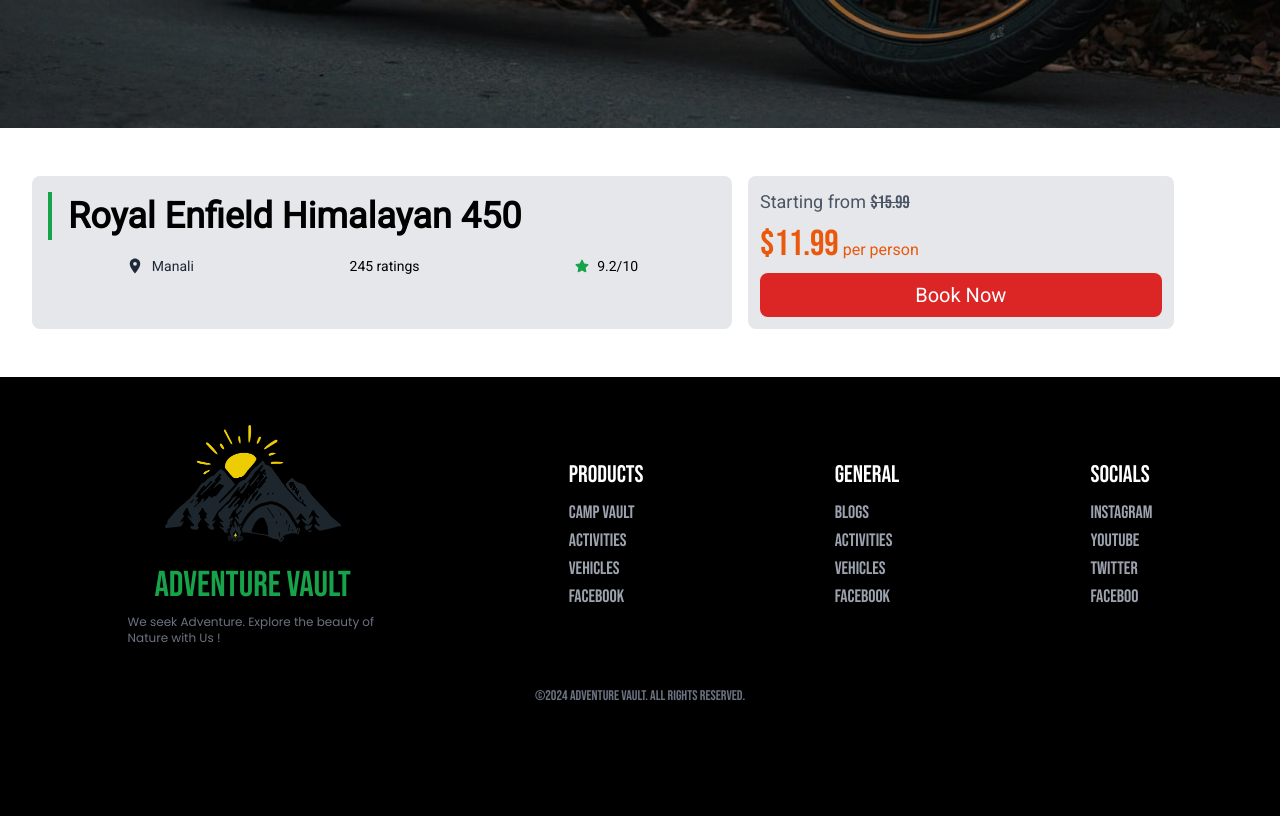
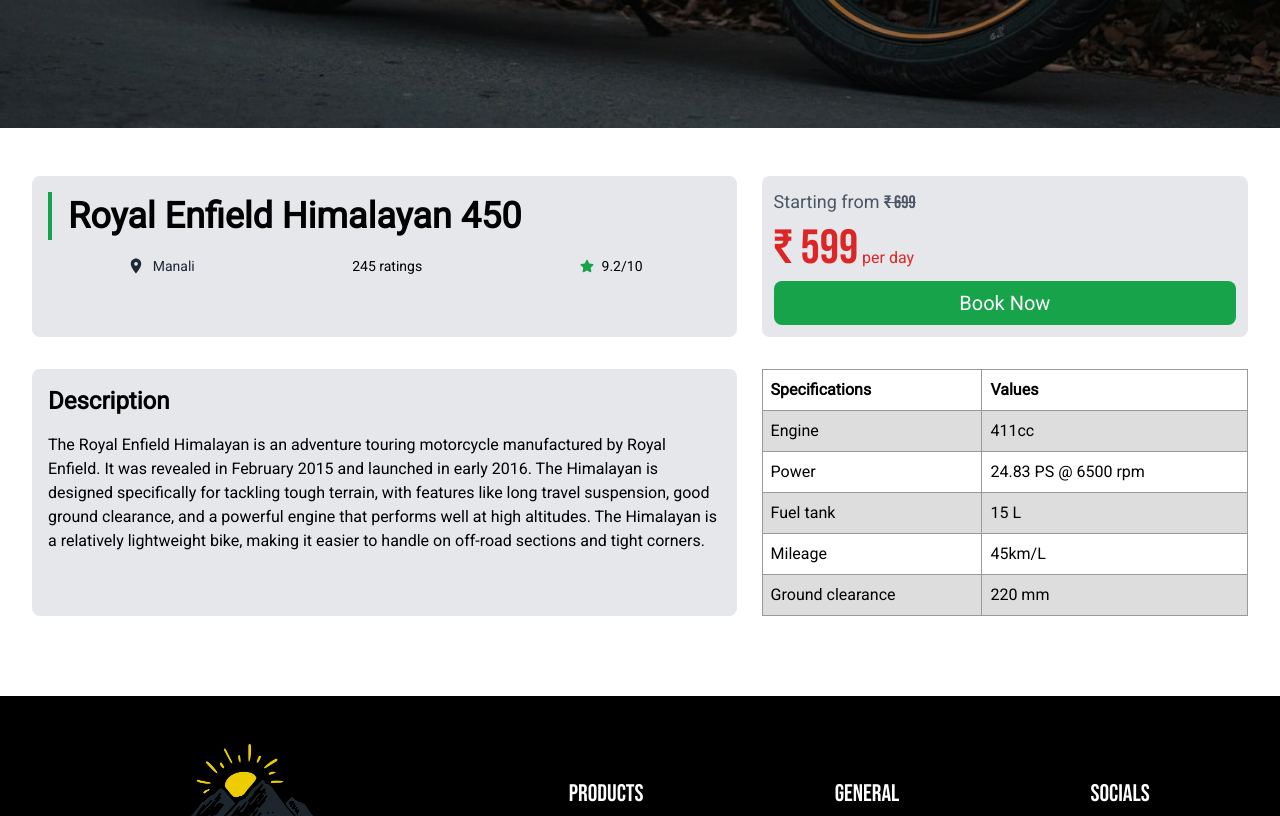
Before and after one commit to akhil683/adventure-camp, a React (Vite) app: page /booking in a window 1280 px wide. Shown: the part 720-1536 px from the top of the page. Before the commit the page ends 1466 px from the top, so only its background shows below. Built offline with nearby package versions, Linux system fonts and the light colour scheme; no server answers.

Commit message:
created cartCard & complete booking section

```diff
--- /dev/null
+++ b/src/components/CartItem.jsx
@@ -0,0 +1,54 @@
+import React from 'react'
+import Img from "../assets/campingImg.jpg"
+import ReactStars from "react-rating-stars-component"
+import { MdDelete } from "react-icons/md";
+import { FaHeart } from "react-icons/fa";
+
+const CartItem = () => {
+  const quantity = [1, 2, 3, 4, 5, 6, 7, 8, 9, 10]
+
+  return (
+          <div className='w-full flex md:p-2  md:mb-4 mb-6 rounded-lg hover:bg-gray-100 duration-200'>
+            <div className='md:w-[30%] w-[100px] h-[100px] md:h-[150px] rounded-lg overflow-hidden'>
+              <img src={Img} alt="" className='w-full h-full object-cover' />
+            </div>
+            <div className="w-[70%] px-2">
+              <div className='flex justify-between'>
+                <h3 className='md:text-2xl text-lg font-bebasNeue'>Camping Tent [ 8 Person ] </h3>
+                <div className='text-sm'>
+                  <label className='max-md:hidden'>Quantitiy: </label>
+                  <select className='border-2 w-[50px] border-gray-400 rounded-md outline-none'>
+                  {quantity.map(quantity => (
+                    <option key={quantity} value={quantity}>{quantity}</option>
+                  )) }
+                  </select>
+                </div>
+              </div>
+              <p className='text-xs'>Brand: Adventure Vault</p>
+              <span className='flex items-center gap-2 md:text-sm text-xs mt-2'>
+                <ReactStars
+                  count={5}
+                  value={4}
+                  edit={false}
+                  isHalf={true}
+                  size={16}
+                  activeColor="#16a34a"
+                /> (4)
+              </span>
+              <div className='flex justify-between items-end'>
+              <div className='flex md:gap-6 gap-4 md:mt-6 mt-2 md:text-sm text-xs text-gray-600'>
+                <button className='flex gap-2 items-center hover:text-gray-700 px-2 py-1 hover:bg-gray-200 rounded-md duration-200'>
+                  <MdDelete /> Remove
+                </button>
+                <button className='flex md:gap-2 gap-1 items-center hover:text-gray-700 px-2 py-1 hover:bg-gray-200 rounded-md duration-200'>
+                  <FaHeart /> Wishlist
+                </button>
+              </div>
+              <p className='md:text-3xl text-lg font-bebasNeue text-red-600'><strike className="mr-2 md:text-base text-sm text-gray-600">&#8377;699</strike>&#8377;599</p>
+              </div>
+            </div>
+          </div>
+  )
+}
+
+export default CartItem
--- a/src/components/MobileMenu.jsx
+++ b/src/components/MobileMenu.jsx
@@ -82,7 +82,7 @@
           <li>
             <Link
             onClick={toggleMenu}
-               to="/vehicles"
+               to="/rent-vehicles"
                className="flex py-2 gap-2 items-center"
             >
               <RiMotorbikeFill className="text-2xl" />
--- a/src/index.css
+++ b/src/index.css
@@ -10,3 +10,16 @@
 body {
    background-color: black;
 }
+
+table {
+   border-collapse: collapse;
+   width: 100%;
+}
+td, th {
+   border: 1px solid #999;
+   text-align: left;
+   padding: 8px;
+}
+tr:nth-child(even) {
+   background-color: #dddddd;
+}
--- a/src/pages/BookingDetail.jsx
+++ b/src/pages/BookingDetail.jsx
@@ -1,20 +1,20 @@
 import React from 'react'
-import Container from '../components/Container'
 import Img from "../assets/vehicleImg.jpg"
 import { MdLocationOn } from 'react-icons/md'
 import { FaStar } from 'react-icons/fa'
 
 const BookingDetail = () => {
+
   return (
       <div className='w-full min-h-screen bg-white py-12 font-roboto'>
-         <div className='relative md:h-screen h-[50vh] flex justify-center items-center bg-black text-white'>
-            <img src={Img} alt="" className='absolute w-full h-full object-cover opacity-60' />
-            <h2 className='text-7xl max-md:hidden text-center font-bebasNeue z-20 text-green-600'>Royal Enfield Himalayan 450</h2>
+         <div className='relative md:h-screen h-[35vh] flex justify-center items-center bg-black text-white'>
+            <img src={Img} alt="" className='absolute w-full h-full object-cover md:opacity-60' />
+            <h2 className='text-7xl max-md:hidden text-center font-bebasNeue z-20 text-green-500'>Royal Enfield Himalayan 450</h2>
          </div>
-         <div className='pt-12 px-4 md:px-8'>
-            <div className='flex max-md:flex-col gap-4'>
-               <div className='p-4 w-full md:w-[60%] bg-gray-200 rounded-lg max-w-[700px]'>
-                  <p className='text-4xl px-4 py-1 border-l-4 font-semibold border-green-600'>Royal Enfield Himalayan 450</p>
+         <div className='md:pt-12 pt-4 px-4 md:px-8'>
+            <div className='flex max-md:flex-col md:justify-between gap-6'>
+               <div className='p-4 w-full md:w-[58%] bg-gray-200 rounded-lg'>
+                  <p className='md:text-4xl text-2xl px-4 py-1 border-l-4 font-semibold border-green-600'>Royal Enfield Himalayan 450</p>
                   <div className='py-4 text-sm flex justify-around  items-center'>
                      <span className=' text-gray-800 flex gap-2 items-center'><MdLocationOn className='text-lg' /> Manali</span>
                      <span>245 ratings</span>
@@ -24,10 +24,45 @@
                      </span>
                   </div>
                </div>
-               <div className=' bg-gray-200 p-3 rounded-lg max-md:w-full w-[35%]'>
-                  <p className='text-gray-600 text-lg'>Starting from <strike className="font-bebasNeue">$15.99</strike></p>
-                  <p className='my-2 text-orange-600'><span className='text-4xl font-bebasNeue '>$11.99</span> per person </p>
-                  <button className='w-full bg-red-600 text-white text-xl hover:bg-green-600 duration-200 py-2 rounded-lg'>Book Now</button>
+               <div className=' bg-gray-200 p-3 rounded-lg max-md:w-full w-[40%]'>
+                  <p className='text-gray-600 text-lg'>Starting from <strike className="font-bebasNeue">&#8377; 699</strike></p>
+                  <p className='my-2 text-red-600'><span className='text-5xl font-bebasNeue '>&#8377; 599</span> per day </p>
+                  <button className='w-full bg-green-600 text-white text-xl hover:bg-red-600 duration-200 py-2 rounded-lg'>Book Now</button>
+               </div>
+            </div>
+            <div className='my-8 flex max-md:flex-col justify-between gap-6'>
+               <div className='bg-gray-200 rounded-lg p-4 md:w-[58%]'>
+                  <p className='text-2xl font-semibold'>Description</p>
+                  <p className='max-md:text-sm my-4'>The Royal Enfield Himalayan is an adventure touring motorcycle manufactured by Royal Enfield. It was revealed in February 2015 and launched in early 2016. The Himalayan is designed specifically for tackling tough terrain, with features like long travel suspension, good ground clearance, and a powerful engine that performs well at high altitudes. The Himalayan is a relatively lightweight bike, making it easier to handle on off-road sections and tight corners.</p>
+               </div>
+               <div className='rounded-lg md:w-[40%]'>
+                  {/* <p className='text-2xl font-semibold mb-4'>Specifications</p> */}
+                  <table>
+                     <tr>
+                        <th>Specifications</th>
+                        <th>Values</th>
+                     </tr>
+                     <tr>
+                        <td>Engine</td>
+                        <td>411cc</td>
+                     </tr>
+                     <tr>
+                        <td>Power</td>
+                        <td>24.83 PS @ 6500 rpm</td>
+                     </tr>
+                     <tr>
+                        <td>Fuel tank</td>
+                        <td>15 L</td>
+                     </tr>
+                     <tr>
+                        <td>Mileage</td>
+                        <td>45km/L</td>
+                     </tr>
+                     <tr>
+                        <td>Ground clearance</td>
+                        <td>220 mm</td>
+                     </tr>
+                  </table>
                </div>
             </div>
          </div>
--- a/src/pages/Cart.jsx
+++ b/src/pages/Cart.jsx
@@ -1,10 +1,20 @@
 import React from 'react'
+import Container from "../components/Container"
+import CartItem from '../components/CartItem';
 
 const Cart = () => {
+
   return (
-    <div>
+    <Container>
+      <div className='flex pt-12'>
+        <div className='md:w-[60%] w-full'>
+          <CartItem />
+          <CartItem />
+          <CartItem />
+        </div>
 
-    </div>
+      </div>
+    </Container>
   )
 }
 
```
